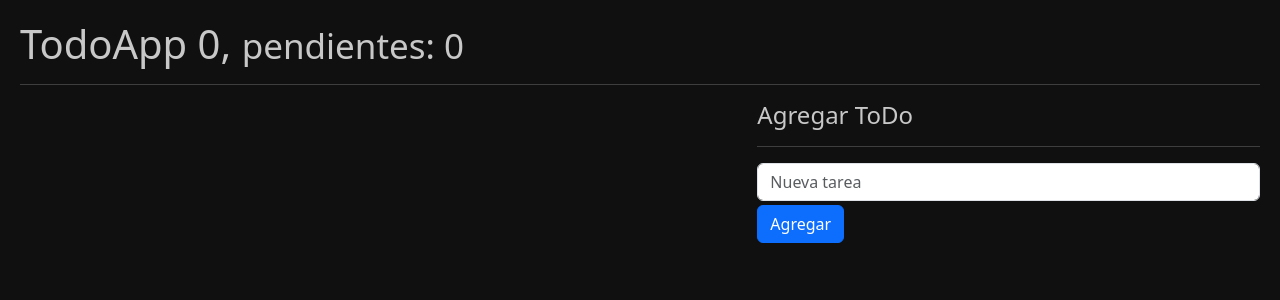
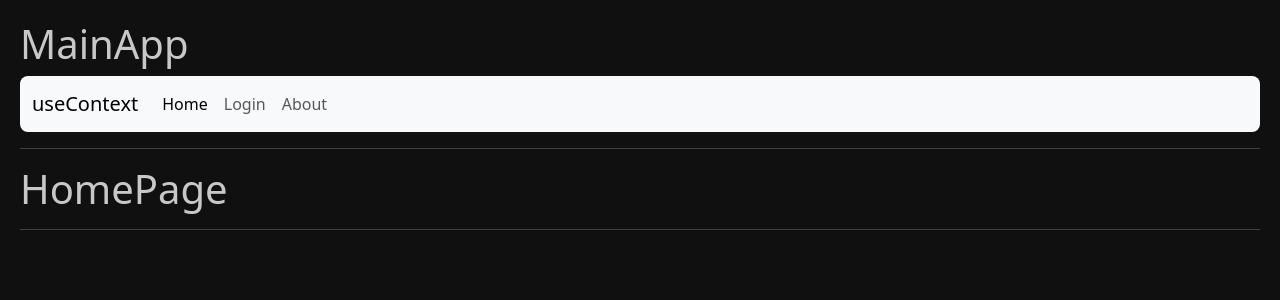
Before and after one commit to hernanfuria/react-hooks-app, a React (Vite) app: page / in a window 1280 px wide. Shown: the top 300 px of the page. Built offline with nearby package versions, Linux system fonts and the light colour scheme.

Commit message:
introduccion a useContext y React Router

```diff
--- a/package.json
+++ b/package.json
@@ -11,7 +11,8 @@
   },
   "dependencies": {
     "react": "^18.2.0",
-    "react-dom": "^18.2.0"
+    "react-dom": "^18.2.0",
+    "react-router-dom": "6"
   },
   "devDependencies": {
     "@types/react": "^18.0.37",
--- /dev/null
+++ b/src/09-useContext/AboutPage.jsx
@@ -0,0 +1,8 @@
+export const AboutPage = () => {
+  return (
+    <>
+        <h1>AboutPage</h1>
+        <hr />
+    </>
+  )
+}
--- /dev/null
+++ b/src/09-useContext/HomePage.jsx
@@ -0,0 +1,8 @@
+export const HomePage = () => {
+  return (
+    <>
+        <h1>HomePage</h1>
+        <hr />
+    </>
+  )
+}
--- /dev/null
+++ b/src/09-useContext/LoginPage.jsx
@@ -0,0 +1,8 @@
+export const LoginPage = () => {
+  return (
+    <>
+        <h1>LoginPage</h1>
+        <hr />
+    </>
+  )
+}
--- /dev/null
+++ b/src/09-useContext/MainApp.jsx
@@ -0,0 +1,42 @@
+import { Routes, Route, Navigate } from "react-router-dom"
+import { HomePage, LoginPage, AboutPage, Navbar } from "./"
+
+/*
+const routes = [
+    {
+        id: 0,
+        path: '/',
+        text: 'Home',
+        component: <HomePage />,
+    },
+    {
+        id: 1,
+        path: '/login',
+        text: 'Login',
+        component: <LoginPage />,
+    },
+    {
+        id: 2,
+        path: '/about',
+        text: 'About',
+        component: <AboutPage />,
+    },
+]
+*/
+
+export const MainApp = () => {
+  return (
+    <>
+        <h1>MainApp</h1>
+        <Navbar />
+        <hr />
+
+        <Routes>
+            <Route path="/" element={ <HomePage /> } />
+            <Route path="/login" element={ <LoginPage /> } />
+            <Route path="/about" element={ <AboutPage /> } />
+            <Route path="/*" element={ <Navigate to='/' /> } />
+        </Routes>
+    </>
+  )
+}
--- /dev/null
+++ b/src/09-useContext/Navbar.jsx
@@ -0,0 +1,37 @@
+import { Link, NavLink } from "react-router-dom"
+
+
+export const Navbar = () => {
+  return (
+        <nav className="navbar navbar-expand-lg bg-body-tertiary rounded-3">
+            <div className="container-fluid">
+                <Link className="navbar-brand" to="/">useContext</Link>
+                <button className="navbar-toggler" type="button" data-bs-toggle="collapse" data-bs-target="#navbarNav" aria-controls="navbarNav" aria-expanded="false" aria-label="Toggle navigation">
+                <span className="navbar-toggler-icon"></span>
+                </button>
+                <div className="collapse navbar-collapse" id="navbarNav">
+                <ul className="navbar-nav">
+                    <NavLink
+                        to="/"
+                        className={({isActive}) => `nav-link ${isActive ? 'active' : ''}`}
+                    >
+                        Home
+                    </NavLink>
+                    <NavLink
+                        to="/login"
+                        className={({isActive}) => `nav-link ${isActive ? 'active' : ''}`}
+                    >
+                        Login
+                    </NavLink>
+                    <NavLink
+                        to="/about"
+                        className={({isActive}) => `nav-link ${isActive ? 'active' : ''}`}
+                    >
+                        About
+                    </NavLink>
+                </ul>
+                </div>
+            </div>
+        </nav>
+  )
+}
--- /dev/null
+++ b/src/09-useContext/index.js
@@ -0,0 +1,5 @@
+export * from './AboutPage';
+export * from './HomePage';
+export * from './LoginPage';
+export * from './MainApp';
+export * from './Navbar';
--- a/src/main.jsx
+++ b/src/main.jsx
@@ -1,5 +1,8 @@
 import React from 'react'
 import ReactDOM from 'react-dom/client'
+
+import { BrowserRouter } from 'react-router-dom'
+
 import './index.css'
 // import './08-useReducer/intro-reducer';
 // import { HooksApp } from './components/HooksApp.jsx'
@@ -13,11 +16,14 @@ import './index.css'
 // import { MemoHook } from './06-memos/MemoHook'
 // import { CallbackHook } from './06-memos/CallbackHook'
 // import { Padre } from './07-tarea-memo/Padre'
-import { TodoApp } from './08-useReducer/TodoApp'
+// import { TodoApp } from './08-useReducer/TodoApp'
+import { MainApp } from './09-useContext/MainApp'
 
 
 ReactDOM.createRoot(document.getElementById('root')).render(
-  //<React.StrictMode>
-    <TodoApp />
-  //</React.StrictMode>,
+    <BrowserRouter>
+        {/*<React.StrictMode>*/}
+            <MainApp />
+        {/*</React.StrictMode>,*/}
+    </BrowserRouter>
  )
```
Also changed, not shown: 1 other file (tests, documents, lock files or other folders).
